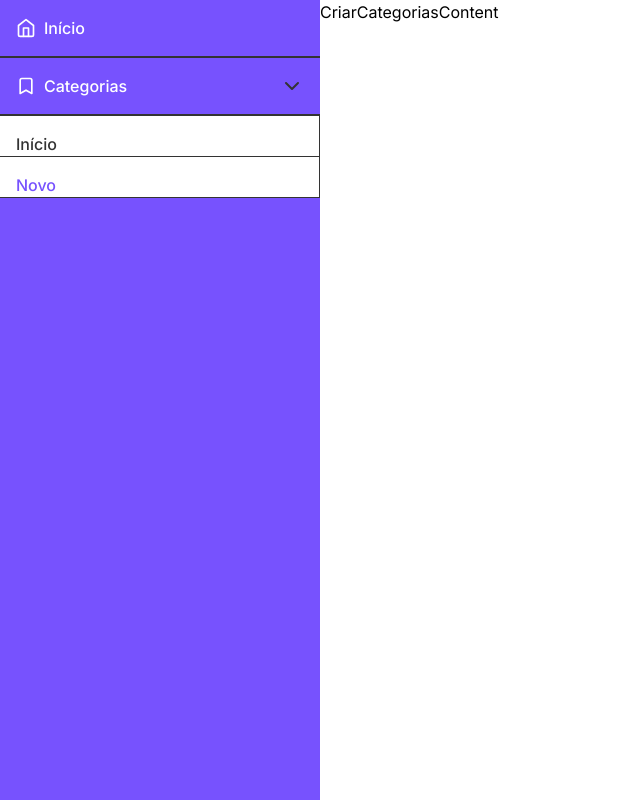
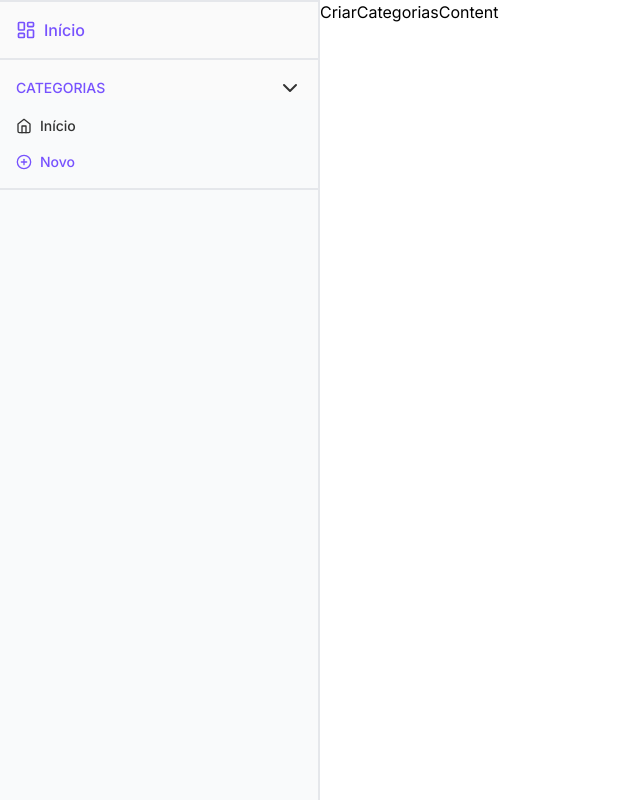
Before and after one commit to alefebspp/mana-client, a Next.js app: page /categories/create in a window 1280 px wide. Shown: the whole page, without its empty margins (0-640 px from the left). Built offline with nearby package versions, Linux system fonts and the light colour scheme.

Commit message:
WIP: modify navbar style

```diff
--- a/src/components/NavBar/NavBarRoot.tsx
+++ b/src/components/NavBar/NavBarRoot.tsx
@@ -2,10 +2,8 @@ import { PropsWithChildren } from 'react'
 
 function NavBarRoot({ children }: PropsWithChildren) {
   return (
-    <nav className="w-[20rem] h-[100vh] bg-white">
-      <ul className="w-full h-full flex flex-col bg-purple-primary">
-        {children}
-      </ul>
+    <nav className="hidden lg:block w-[20rem] h-[100vh] bg-gray-primary border-r-2 border-gray-border">
+      <ul className="w-full h-full flex flex-col bg-gray-50">{children}</ul>
     </nav>
   )
 }
--- a/src/components/NavBar/NavBarSection.tsx
+++ b/src/components/NavBar/NavBarSection.tsx
@@ -1,4 +1,5 @@
 'use client'
+
 import { usePathname, useRouter } from 'next/navigation'
 import { ElementType, useState } from 'react'
 import { ChevronUp, ChevronDown } from 'lucide-react'
@@ -6,10 +7,10 @@ import { ChevronUp, ChevronDown } from 'lucide-react'
 import { cn } from '../../lib/utils'
 
 export interface NavBarSectionProps {
-  icon: ElementType
+  icon?: ElementType
   label: string
   path: string
-  childrenSections?: { path: string; label: string }[]
+  childrenSections?: { path: string; label: string; icon?: ElementType }[]
 }
 
 function NavBarSection({
@@ -37,38 +38,45 @@ function NavBarSection({
         role="section"
         onClick={handleSectionClick}
         className={cn(
-          'w-full text-gray-dark group flex items-center gap-[0.5rem] p-[1rem] border-b-2 border-gray-dark bg-purple-primary cursor-pointer',
+          'w-full text-gray-dark group flex items-center gap-[0.5rem] px-[1rem] pt-[1rem] pb-[1rem] bg-gray-primary cursor-pointer hover:text-purple-primary border-t-2 border-gray-border',
           {
-            'border-0': isOpen,
-            'text-white ': location.includes(path)
+            'text-purple-primary': location.includes(path),
+            'pb-0': childrenSections
           }
         )}
       >
-        <Icon className="w-5 h-5 group-hover:text-white" />
+        {Icon && <Icon className="w-5 h-5" />}
 
-        <p className="group-hover:text-white font-medium">{label}</p>
+        <p
+          className={cn('font-medium text-md', {
+            'uppercase text-sm': childrenSections
+          })}
+        >
+          {label}
+        </p>
         {childrenSections ? (
           isOpen || sectionIsOpen ? (
-            <ChevronDown className="ml-auto text-gray-dark" />
+            <ChevronDown className="ml-auto text-gray-dark group-hover:text-purple-primary" />
           ) : (
-            <ChevronUp className="ml-auto text-gray-dark" />
+            <ChevronUp className="ml-auto text-gray-dark group-hover:text-purple-primary" />
           )
         ) : null}
       </div>
       {childrenSections && (isOpen || sectionIsOpen) ? (
-        <ul className="w-full flex flex-col bg-purple-primary">
-          {childrenSections.map((section) => (
+        <ul className="w-full flex flex-col border-b-2 border-gray-border pb-[1rem]">
+          {childrenSections.map(({ label, path: childPath, icon: Icon }) => (
             <li
-              key={section.label}
-              onClick={() => router.push(`${path}${section.path}`)}
+              key={label}
+              onClick={() => router.push(`${path}${childPath}`)}
               className={cn(
-                'bg-white border-b border-r border-gray-dark font-medium pt-[1rem] px-[1rem] cursor-pointer hover:text-purple-primary text-gray-dark',
+                'flex items-center gap-[0.5rem] font-medium text-sm pt-[1rem] px-[1rem] cursor-pointer hover:text-purple-primary text-gray-dark',
                 {
-                  'text-purple-primary': location === `${path}${section.path}`
+                  'text-purple-primary': location === `${path}${childPath}`
                 }
               )}
             >
-              <p>{section.label}</p>
+              {Icon && <Icon className="w-4 h-4" />}
+              <p>{label}</p>
             </li>
           ))}
         </ul>
--- a/tailwind.config.js
+++ b/tailwind.config.js
@@ -18,6 +18,8 @@ module.exports = {
           pastel: '#C3B1E1'
         },
         gray: {
+          primary: '#fafafa',
+          border: '#E5E7EB',
           dark: '#333333'
         }
       }
```
Also changed, not shown: src/utils/helpers/navBarSections.tsx (+4 -5 lines).
